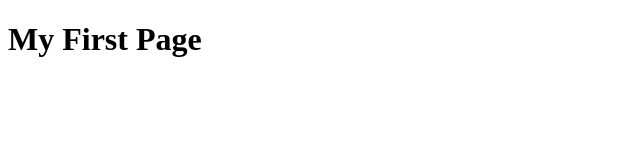
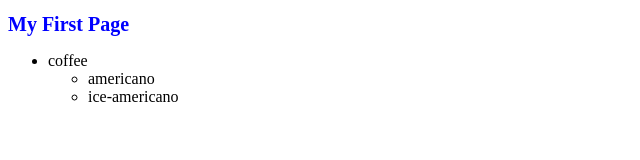
Before and after one commit to zkzk8504/zkzk8504.github.io, a plain HTML site: page index.html in a window 1280 px wide. Shown: the whole page, without its empty margins (0-640 px from the left). Drawn offline with Linux system fonts and the light colour scheme.

Commit message:
add index.html

```diff
--- a/index.html
+++ b/index.html
@@ -1,6 +1,20 @@
 <!doctype html>
 <html>
+    <head>
+        <style>
+        h1 {color: blue;
+            font-size: 20px;
+        }
+        </style>
+    </head>
 <body>
     <h1>My First Page</h1>
+    <ul>
+        <li>coffee</li>
+            <ul>
+                <li>americano</li>
+                <li>ice-americano</li>
+            </ul>
+    </ul>
 </body>
 </html>
```
